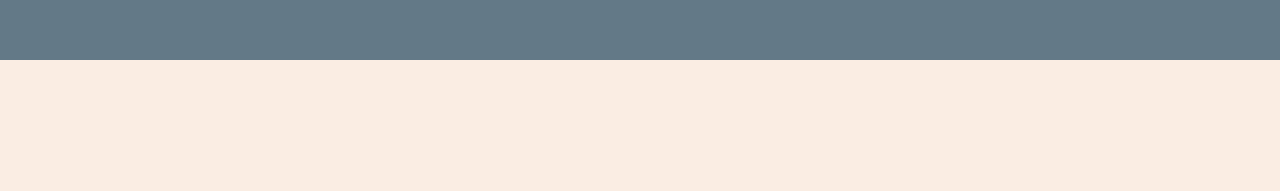
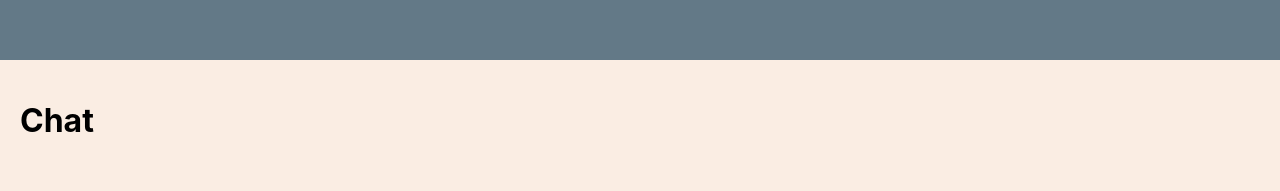
Before and after one commit to alexeimdev/messaging-app, a React (Create React App) app in the folder client/: page /chat in a window 1280 px wide. Shown: the top 191 px of the page. Built offline with nearby package versions, Linux system fonts and the light colour scheme.

Commit message:
Adding chat page

```diff
--- a/client/src/App.js
+++ b/client/src/App.js
@@ -7,6 +7,7 @@ import {
 import { Layout } from './layout/layout';
 import { UsersPage } from './pages/usersPage';
 import { CounterPage } from './pages/counterPage';
+import { ChatPage } from './pages/chatPage';
 import { HomePage } from './pages/homePage';
 
 function App() {
@@ -16,6 +17,9 @@ function App() {
                 <Layout>
                     <Route path="/" exact>
                         <HomePage />
+                    </Route>
+                    <Route path="/chat">
+                        <ChatPage />
                     </Route>
                     <Route path="/users">
                         <UsersPage />
--- /dev/null
+++ b/client/src/pages/chatPage.js
@@ -0,0 +1,8 @@
+
+export function ChatPage(props) {
+    return (
+        <div>
+            <h1>Chat</h1>
+        </div>
+    )
+}
--- a/client/src/pages/homePage.js
+++ b/client/src/pages/homePage.js
@@ -5,6 +5,7 @@ export function HomePage(props) {
         <div>
             <h1>Home</h1>
             <ul>
+                <li><Link to="/chat">Chat</Link></li>
                 <li><Link to="/users">Users</Link></li>
                 <li><Link to="/counter">Counter</Link></li>
             </ul>
```
